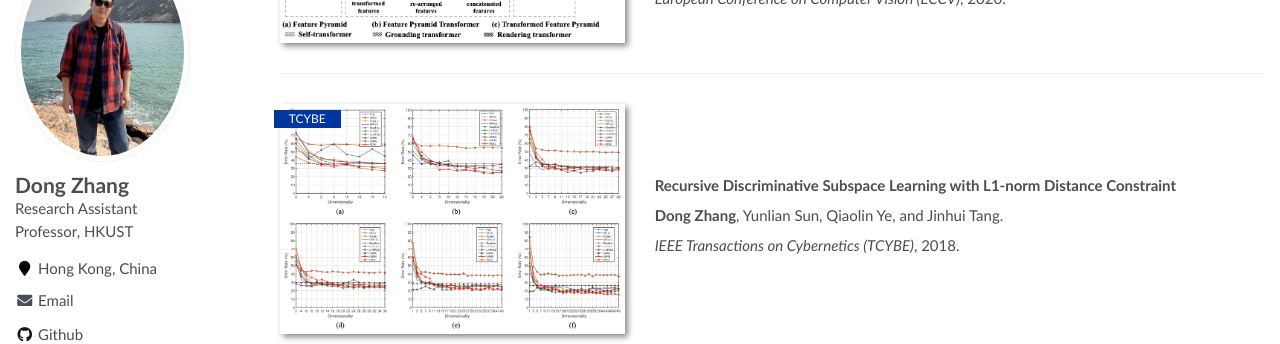
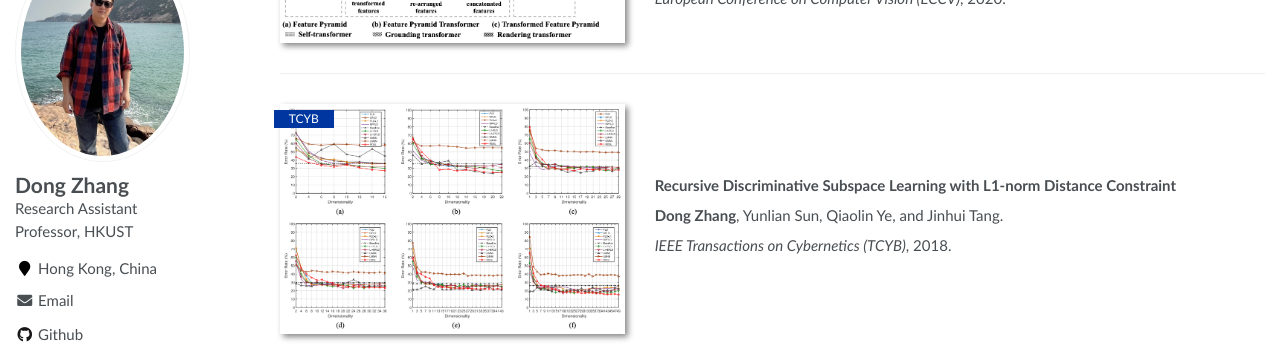
Before and after one commit to ZHANGDONG-NJUST/zhangdong-njust.github.io, a Jekyll site: the page built from _pages/about.md, in a window 1280 px wide and 900 px high, scrolled down 2766 px. Shown: the part 149-493 px from the top of the window. Built offline with Jekyll 4.4.1, drawn with Linux system fonts in a browser that asks for light colours.

Commit message:
Update 2_publication.md

```diff
--- a/_pages/includes/2_publication.md
+++ b/_pages/includes/2_publication.md
@@ -144,14 +144,14 @@
 </div>
 
 
-<div class='paper-box'><div class='paper-box-image'><div><div class="badge">TCYBE</div><img src='images/publication/1.png' alt="sym" width="100%"></div></div>
+<div class='paper-box'><div class='paper-box-image'><div><div class="badge">TCYB</div><img src='images/publication/1.png' alt="sym" width="100%"></div></div>
 <div class='paper-box-text' markdown="1">
 
 **Recursive Discriminative Subspace Learning with L1-norm Distance Constraint**
 
 **Dong Zhang**, Yunlian Sun, Qiaolin Ye, and Jinhui Tang.
 
-*IEEE Transactions on Cybernetics (TCYBE)*, 2018.
+*IEEE Transactions on Cybernetics (TCYB)*, 2018.
 
 <!-- [[Paper]()] [<a href="">Link</a>] -->
 
```
